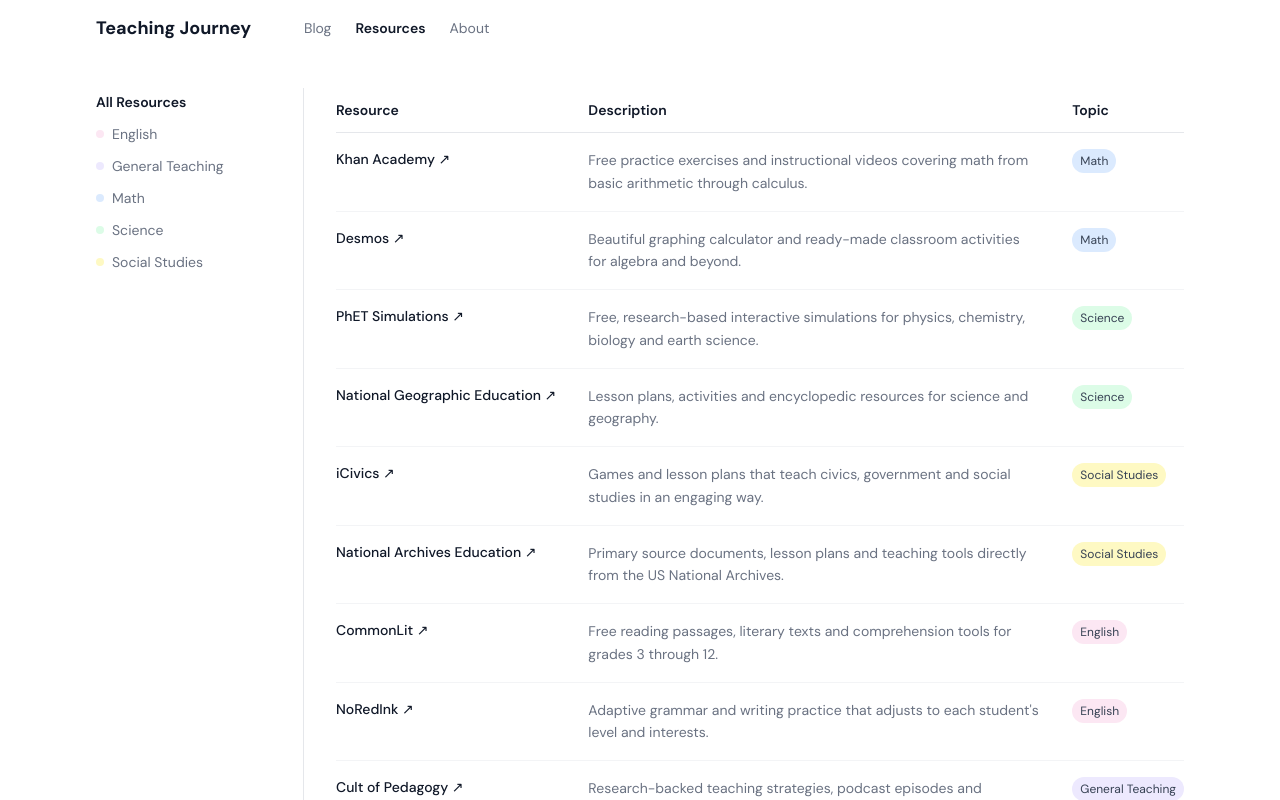
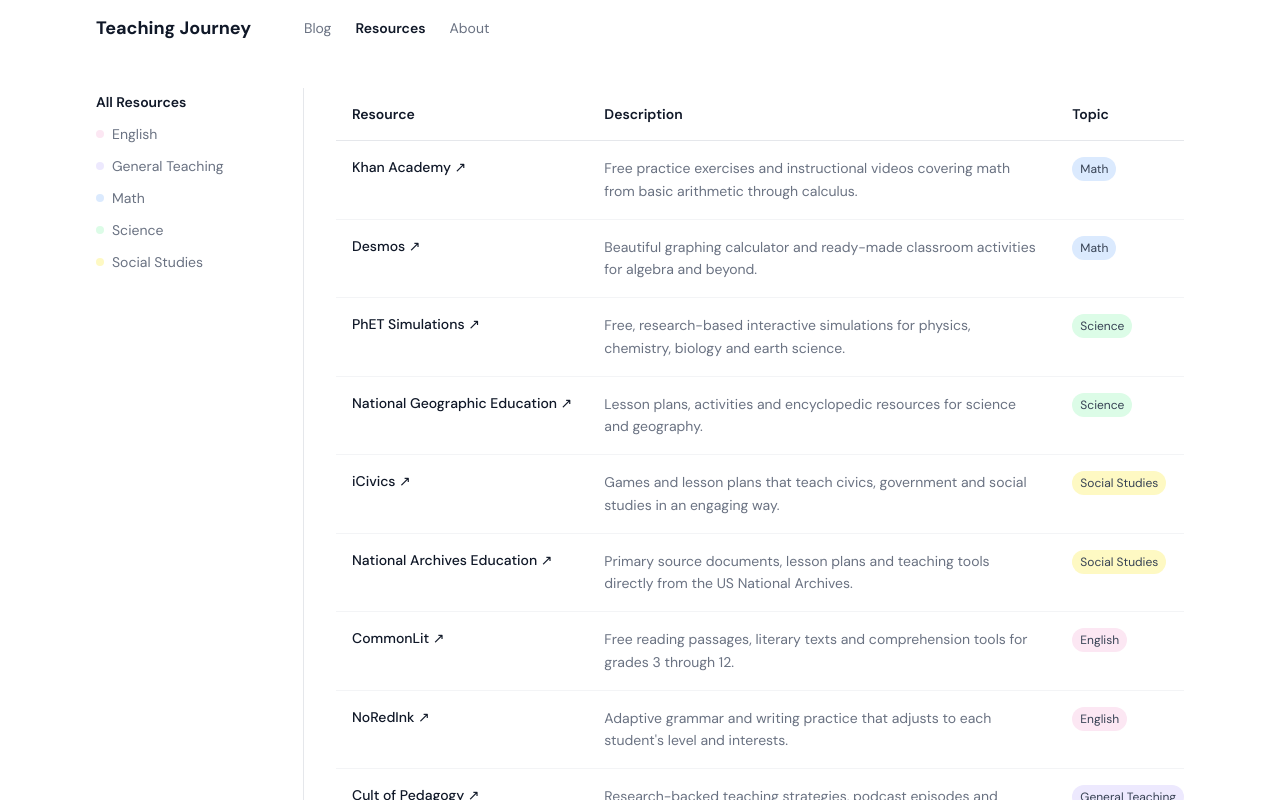
Before and after one commit to orelkris/krisassaurus, a React (Vite) app: page /resources in a window 1280 px wide. Built offline with nearby package versions, Linux system fonts and the light colour scheme.

Commit message:
Adjust padding for resources column on Resources page

```diff
--- a/src/pages/ResourcesPage.tsx
+++ b/src/pages/ResourcesPage.tsx
@@ -58,7 +58,7 @@
         <table className="w-full text-sm">
           <thead>
             <tr className="border-b border-gray-200">
-              <th className="text-left py-3 pr-8 font-semibold text-gray-900 whitespace-nowrap">
+              <th className="text-left p-4 pr-8 font-semibold text-gray-900 whitespace-nowrap">
                 Resource
               </th>
               <th className="text-left py-3 pr-8 font-semibold text-gray-900 hidden md:table-cell">
@@ -75,7 +75,7 @@
                 key={resource.id}
                 className="border-b border-gray-100 hover:bg-gray-50 transition-colors"
               >
-                <td className="py-4 pr-8 align-top whitespace-nowrap">
+                <td className="p-4 pr-8 align-top whitespace-nowrap">
                   <a
                     href={resource.url}
                     target="_blank"
```
